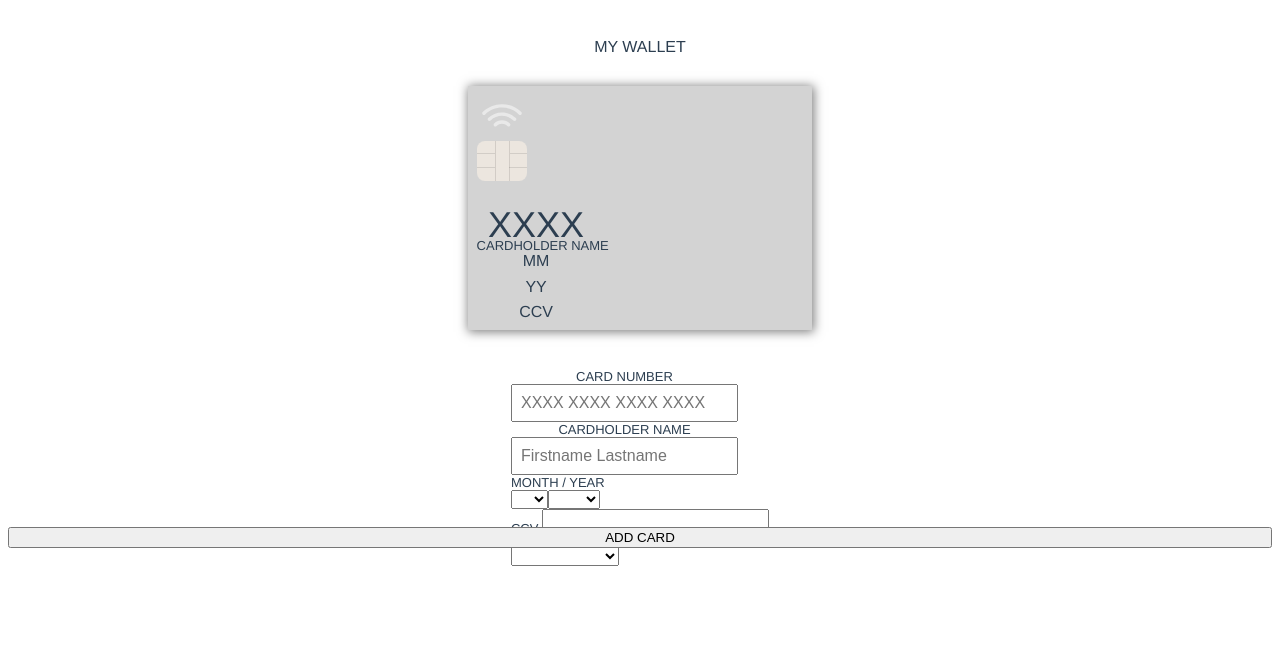
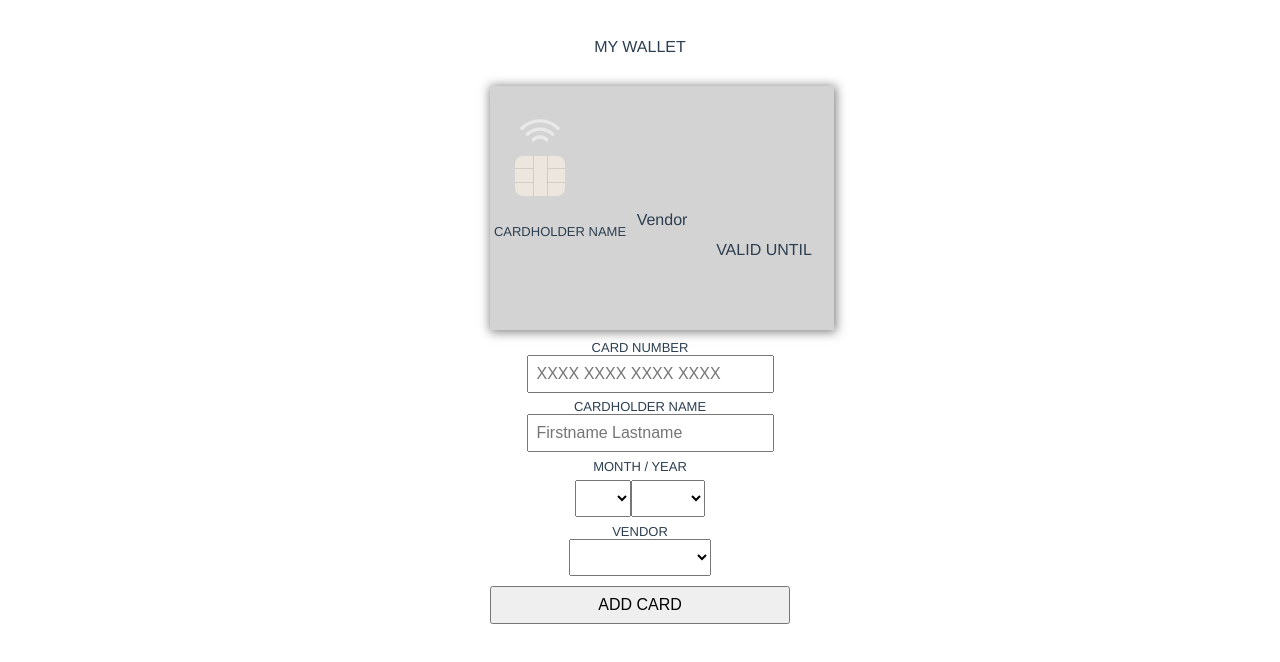
Before and after one commit to JaseNimby/e-wallet, a Vue app: page /#/newCard in a window 1280 px wide. Shown: the top 662 px of the page. Built offline with nearby package versions, Linux system fonts and the light colour scheme.

Commit message:
vendor colors

```diff
--- a/src/components/Card.vue
+++ b/src/components/Card.vue
@@ -1,15 +1,21 @@
 <template>
-  <div class="card">
+  <div class="card" v-bind:class="card.vendor">
     <img src="../assets/chip-light.svg" />
-    <div class="number">XXXX{{ card.number }}</div>
+
+    <div class="number">{{ card.number }}</div>
 
     <div class="name">
       CARDHOLDER NAME
       <div>{{ card.name }}</div>
     </div>
-    <div class="month">MM{{ card.month }}</div>
-    <div class="year">YY{{ card.year }}</div>
-    <div class="ccv">CCV{{ card.ccv }}</div>
+
+    <div class="valid">
+      <div>VALID UNTIL</div>
+      <div class="month">{{ card.month }}</div>
+      <div class="year">{{ card.year }}</div>
+    </div>
+
+    <div class="vendor">Vendor {{ card.vendor }}</div>
   </div>
 </template>
 
@@ -18,6 +24,11 @@ export default {
   name: "card",
   props: {
     card: Object,
+  },
+  data() {
+    return {
+      cardcolor: "green",
+    };
   },
 };
 </script>
@@ -31,25 +42,24 @@ export default {
   -webkit-box-shadow: 1px 1px 10px 1px rgba(0, 0, 0, 0.51);
   box-shadow: 1px 1px 10px 1px rgba(0, 0, 0, 0.51);
   position: relative;
-  justify-content: left;
 }
 .card > img {
   position: relative;
   top: 10%;
-  left: 5%;
+  right: 36%;
 }
 
 .number {
   position: relative;
-  top: 50%;
-  left: 0%;
+  top: 20%;
+  right: 30%;
   font-size: 36px;
 }
 .name {
   font-size: small;
   position: relative;
-  left: 5%;
-  top: 40%;
+  right: 30%;
+  top: 20%;
   padding-bottom: 2px;
 }
 
@@ -58,5 +68,28 @@ export default {
 }
 
 .month {
+  position: relative;
+}
+
+.valid {
+  position: relative;
+  left: 30%;
+  top: 20%;
+}
+
+.ninja {
+  background-color: rgb(46, 46, 46);
+}
+
+.blockchain {
+  background-color: rgb(134, 34, 228);
+}
+
+.bitcoin {
+  background-color: rgb(255, 202, 28);
+}
+
+.evil {
+  background-color: rgb(255, 0, 55);
 }
 </style>
--- a/src/components/CardForm.vue
+++ b/src/components/CardForm.vue
@@ -21,7 +21,7 @@
     </div>
     <div>MONTH / YEAR</div>
     <div>
-      <select class="month" type="text" v-model="month" v-on:input="sent">
+      <select class="month" type="text" v-model="month" v-on:change="sent">
         <option disabled vlaue="" />
         <option>01</option>
         <option>02</option>
@@ -30,7 +30,7 @@
         <option>05</option>
         <option>06</option>
       </select>
-      <select class="year" type="text" v-model="year" v-on:input="sent">
+      <select class="year" type="text" v-model="year" v-on:change="sent">
         <option disabled vlaue="" />
         <option>2021</option>
         <option>2022</option>
@@ -40,17 +40,15 @@
         <option>2026</option>
       </select>
     </div>
-    <div>
-      CCV
-      <input class="ccv" type="text" v-model="ccv" v-on:input="sent" />
-    </div>
+
     <div class="vendor">
-      <select type="text" v-model="vendor" v-on:input="sent">
+      <div>VENDOR</div>
+      <select type="text" v-model="vendor" v-on:change="sent">
         <option disabled vlaue="" />
-        <option>Bitcoin Inc</option>
-        <option>Evil Corp</option>
-        <option>Ninja Bank</option>
-        <option>Blockchain Inc</option>
+        <option value="bitcoin">Bitcoin Inc</option>
+        <option value="evil">Evil Corp</option>
+        <option value="ninja">Ninja Bank</option>
+        <option value="blockchain">Blockchain Inc</option>
       </select>
     </div>
   </div>
@@ -65,7 +63,6 @@ export default {
       name: "",
       month: "",
       year: "",
-      ccv: "",
       vendor: "",
     };
   },
@@ -76,7 +73,6 @@ export default {
         name: this.name,
         month: this.month,
         year: this.year,
-        ccv: this.ccv,
         vendor: this.vendor,
       });
     },
@@ -86,16 +82,21 @@ export default {
 
 <style scoped>
 .form {
-  display: flex;
-  flex: 1;
-  grid-column: span 2 / 5;
-  grid-row: 2;
-  justify-items: left;
+  display: inline-block;
   font-size: small;
+  padding: 0.5em;
+}
+.form > div {
+  padding: 0.25em;
 }
 
 input {
   font-size: medium;
   padding: 0.5rem;
+  width: 100%;
+}
+select {
+  font-size: medium;
+  padding: 0.5rem;
 }
 </style>
--- a/src/components/CardStack.vue
+++ b/src/components/CardStack.vue
@@ -1,11 +1,11 @@
 <template>
   <div>
     <Card
-      v-for="newCard in cards"
-      v-bind:key="newCard.id"
-      v-bind:card="newCard"
+      v-for="card in cards"
+      v-bind:key="card.id"
+      v-bind:card="card"
+      v-on:click="selectedCard(card)"
     />
-    <Card v-bind:card="cards[1]" />
 
     {{ cards }}
   </div>
@@ -20,6 +20,11 @@ export default {
     cards() {
       return this.$root.cardInfo;
     },
+    methods: {
+      slecetdCard(card) {
+        this.$emit("selectedCard", card);
+      },
+    },
   },
 };
 </script>
--- a/src/components/NewButton.vue
+++ b/src/components/NewButton.vue
@@ -23,4 +23,10 @@ button.disabled {
   background-color: darkgrey;
   color: grey;
 }
+
+button {
+  font-size: medium;
+  padding: 0.5rem;
+  width: 100%;
+}
 </style>
--- a/src/main.js
+++ b/src/main.js
@@ -13,14 +13,12 @@ new Vue({
         name: "Nejdå",
         month: "87",
         year: "",
-        ccv: "",
         vendor: "",
       }, {
         number: "Jaha",
         name: "",
         month: "",
         year: "",
-        ccv: "",
         vendor: "",
       }],
 
--- a/src/views/Home.vue
+++ b/src/views/Home.vue
@@ -20,7 +20,7 @@ export default {
         name: "",
         month: "",
         year: "",
-        ccv: "",
+        vendor: "",
       },
     };
   },
--- a/src/views/NewCard.vue
+++ b/src/views/NewCard.vue
@@ -1,15 +1,13 @@
 <template>
-  <div class="home">
-    <div class="container">
-      <div class="card">
-        <Card v-bind:card="card" />
-      </div>
-      <div class="form">
-        <CardForm v-on:sent="recieved" />
-      </div>
-      <div class="button">
-        <NewButton v-on:click="createCard" />
-      </div>
+  <div class="container">
+    <div>
+      <Card v-bind:card="card" class="card" />
+    </div>
+    <div>
+      <CardForm v-on:sent="recieved" class="form" />
+    </div>
+    <div>
+      <NewButton v-on:click="createCard" class="button" />
     </div>
   </div>
 </template>
@@ -28,7 +26,7 @@ export default {
         name: "",
         month: "",
         year: "",
-        ccv: "",
+        vendor: "",
       },
     };
   },
@@ -44,7 +42,7 @@ export default {
       this.card.name = grillkorv.name;
       this.card.month = grillkorv.month;
       this.card.year = grillkorv.year;
-      this.card.ccv = grillkorv.ccv;
+      this.card.vendor = grillkorv.vendor;
     },
 
     createCard() {
@@ -54,7 +52,7 @@ export default {
         name: this.card.name,
         month: this.card.month,
         year: this.card.year,
-        ccv: this.card.ccv,
+        vendor: this.card.vedor,
         completed: true,
       });
       this.$router.push("/");
@@ -65,26 +63,24 @@ export default {
 
 <style scoped>
 .container {
-  position: relative;
-}
-
-.card {
-  display: grid;
-  grid-row-start: 1;
-  grid-column-start: 2;
+  /* display: grid;
+  grid-template-columns: 20% 20% 20% 20%;
+  grid-template-rows: 20% 20% 20% 20%;
+  grid-auto-rows: minmax(50px auto);
+  grid-gap: 1em; */
+  height: 500px;
+  width: 300px;
+  display: inline-block;
 }
 
 .form {
-  display: grid;
-  position: relative;
-  top: 20%;
-  justify-items: left;
+  display: flex;
+  align-items: center;
+  flex-direction: row;
+  display: inline-block;
 }
 
 .button {
-  display: grid;
-  grid-row-start: 5;
-  position: relative;
-  top: 80%;
+  margin-bottom: 2rem;
 }
 </style>
```
